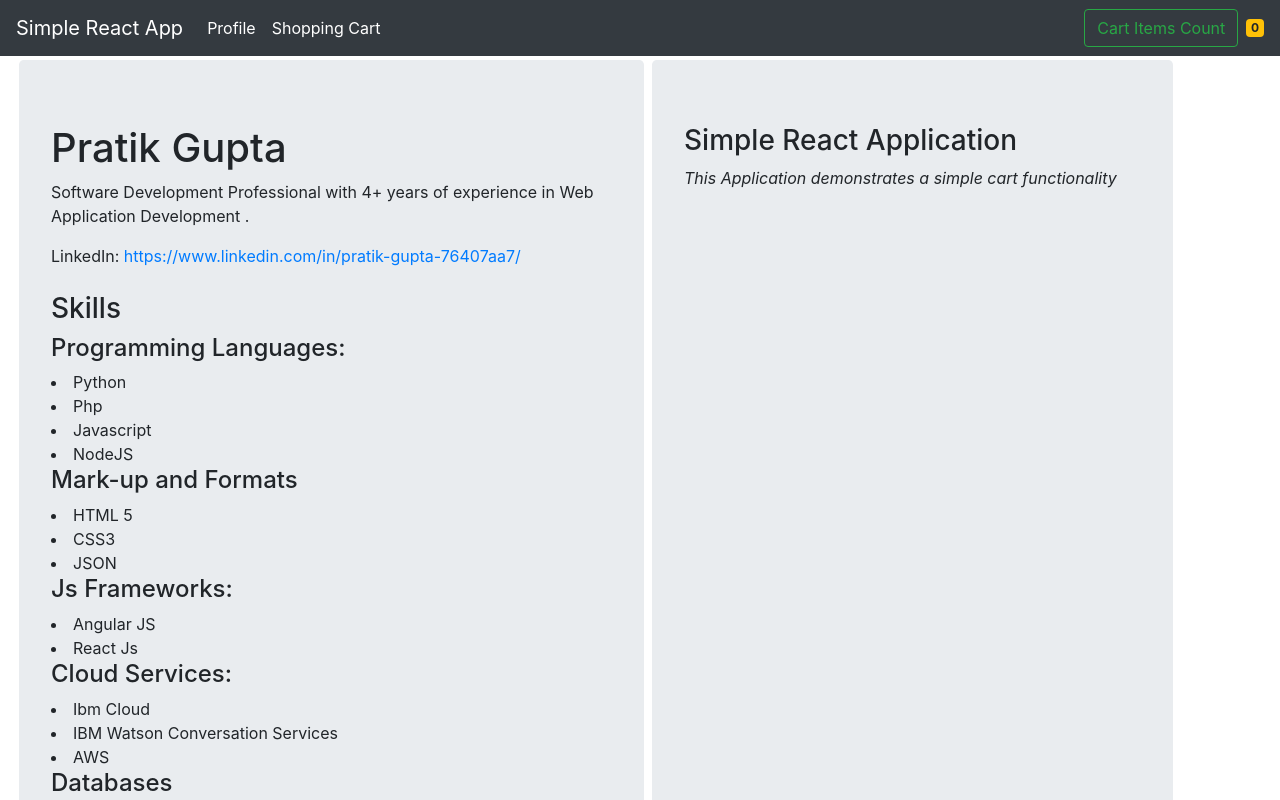
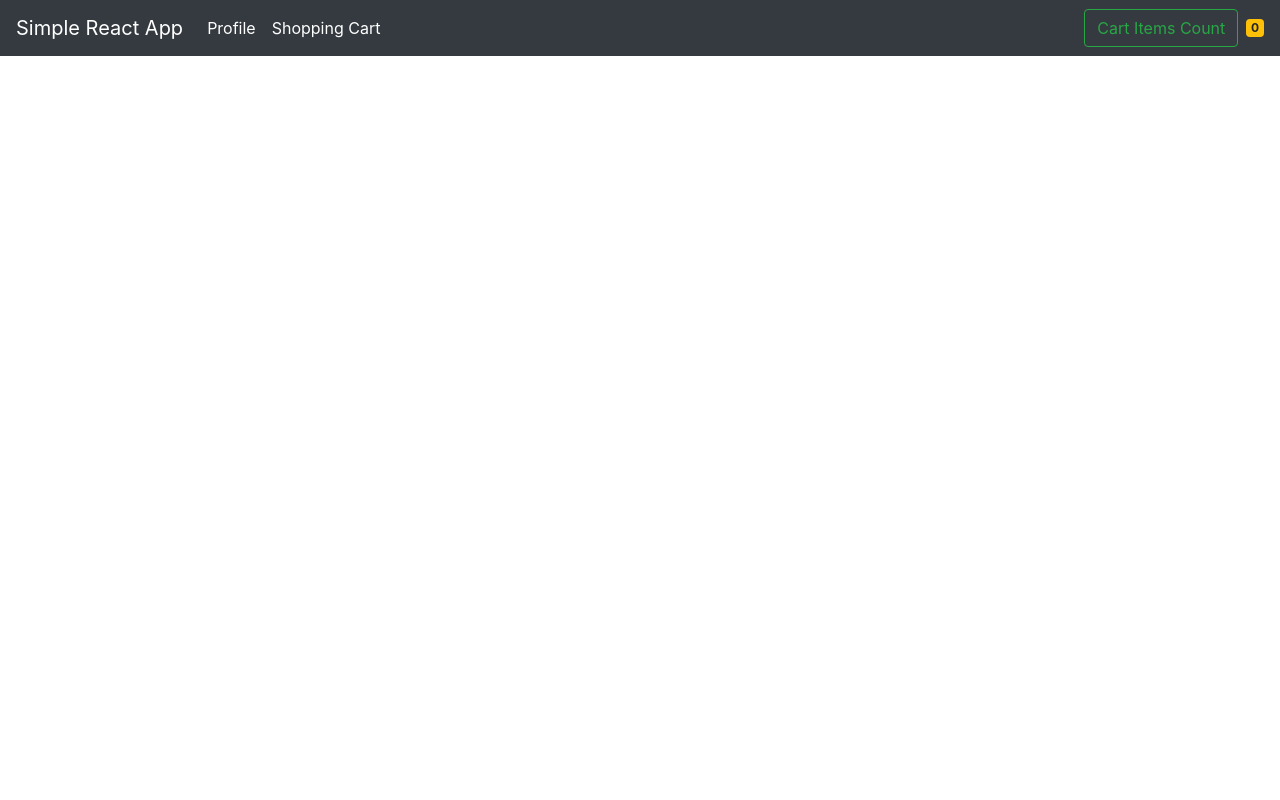
Before and after one commit to Pratik-Kumar-Gupta/stores, a React (Create React App) app: page / in a window 1280 px wide. Shown: the top 800 px of the page. Built offline with nearby package versions, Linux system fonts and the light colour scheme.

Commit message:
profile page & routing

```diff
--- a/src/App.js
+++ b/src/App.js
@@ -71,10 +71,10 @@ class App extends Component {
           <div className="container-fluid">
             <div className="col-sm-12">
               <Switch>
-                <Route exact path="/" component={Profile} />
+                <Route exact path="/profile" component={Profile} />
                 <Route
                   exact
-                  path="/homeComp"
+                  path="/stores"
                   component={() => (
                     <HomeComp
                       shopping_items={this.state.shopping_items}
--- a/src/components/navbar.jsx
+++ b/src/components/navbar.jsx
@@ -25,12 +25,12 @@ class Navbar extends Component {
           </button>
           <div className="collapse navbar-collapse" id="navbarTogglerDemo02">
             <ul className="navbar-nav mr-auto mt-2 mt-lg-0">
-              <Link to="/">
+              <Link to="/profile">
                 <li className="nav-item active nav-link">
                   Profile <span className="sr-only">(current)</span>
                 </li>
               </Link>
-              <Link to="/homeComp">
+              <Link to="/stores">
                 <li className="nav-item active nav-link">
                   Shopping Cart <span className="sr-only">(current)</span>
                 </li>
```
Also changed, not shown: 14 other files (tests, documents, lock files or other folders).
